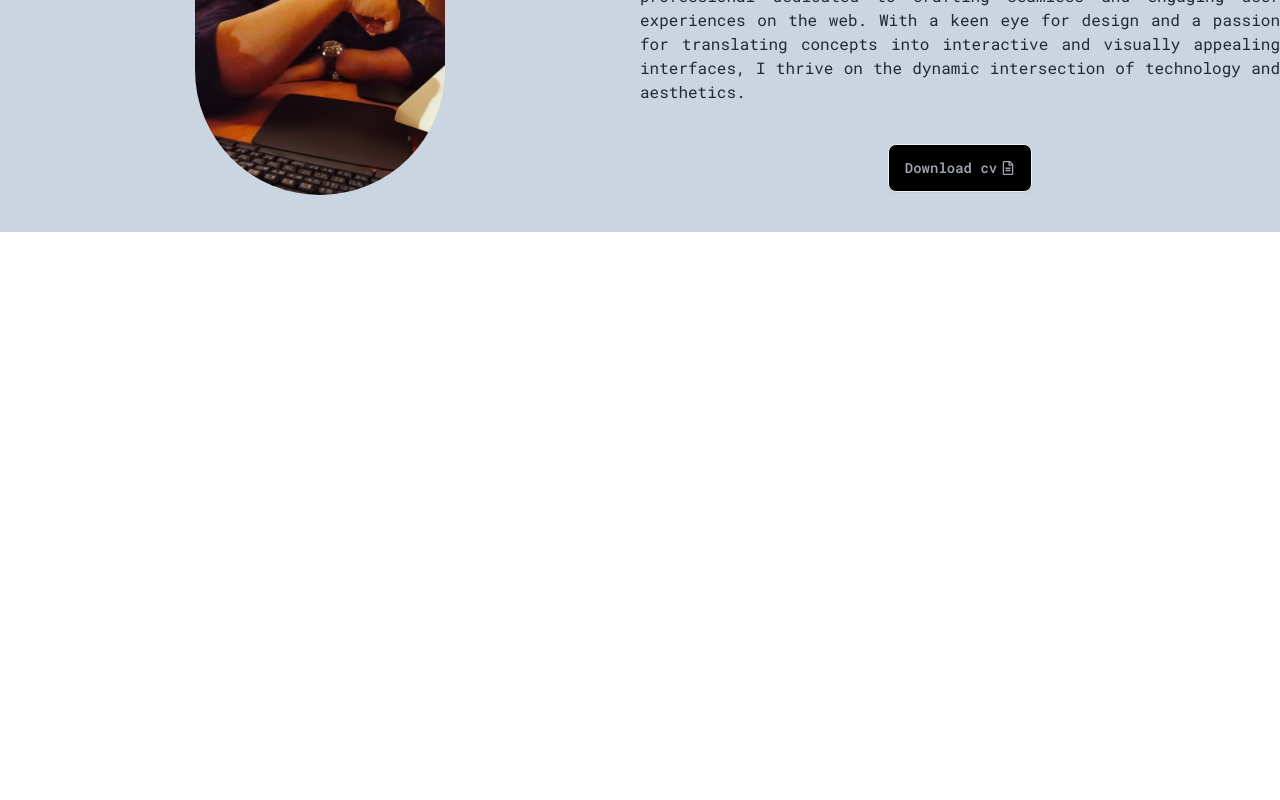
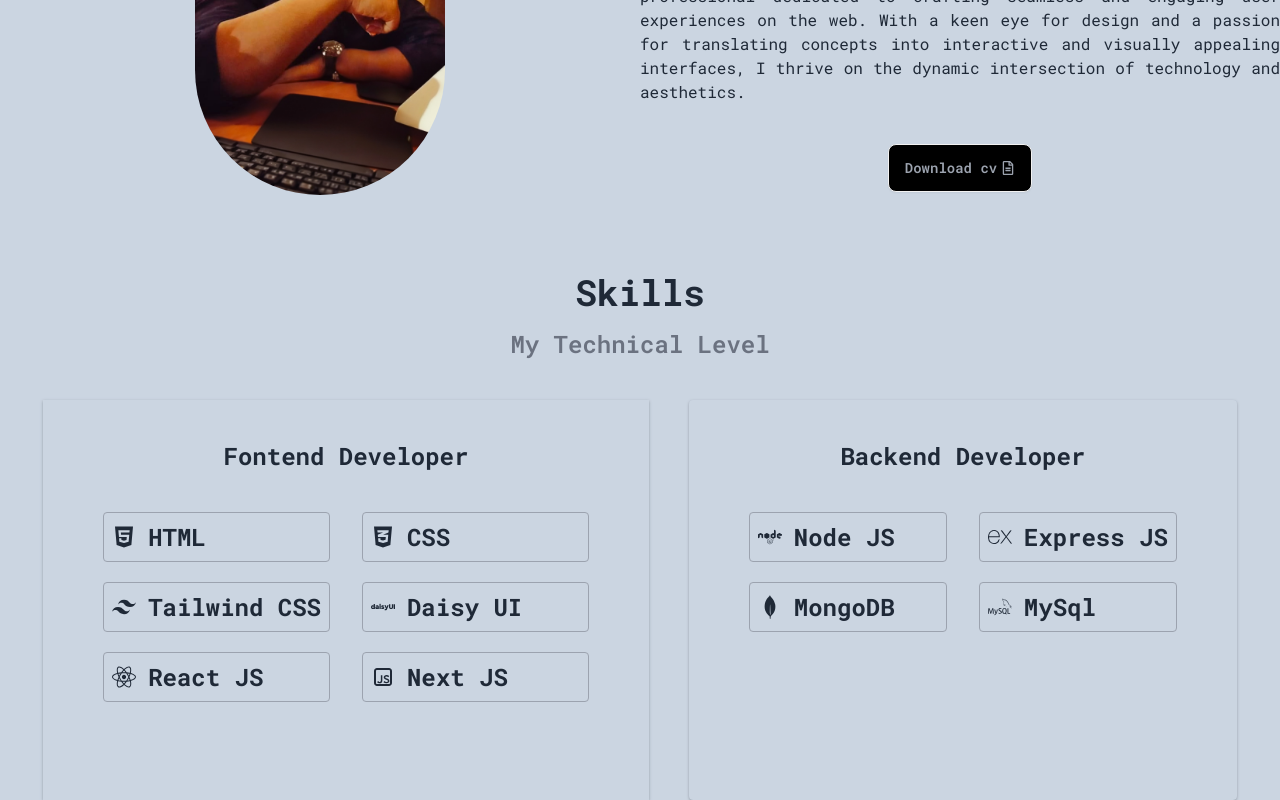
Before and after one commit to AshikurZaman01/portfolio-app, a React (Vite) app: page / in a window 1280 px wide. Shown: the part 1231-2031 px from the top of the page. Before the commit the page ends 1463 px from the top, so only its background shows below. Built offline with nearby package versions, Linux system fonts and the light colour scheme.

Commit message:
add skill page

```diff
--- a/src/Components/About/About.jsx
+++ b/src/Components/About/About.jsx
@@ -9,7 +9,7 @@ const About = () => {
         <div>
             <div className="text-center mb-10 pb-10">
                 <h1 className="text-3xl md:text-4xl font-bold my-5">About Me</h1>
-                <h4 className="text-sm md:text-xl font-semibold">My Introduction</h4>
+                <h4 className="text-sm md:text-xl font-semibold text-gray-500">My Introduction</h4>
             </div>
 
             <div>
@@ -22,7 +22,7 @@ const About = () => {
                     </div>
 
                     <div className="flex-1 order-2 md:order-2 ">
-                        <div className="flex items-center justify-center md:justify-start gap-5 md:gap-20 text-2xl ">
+                        <div className="flex items-center justify-center md:justify-start gap-5 md:gap-20 text-xl md:text-2xl ">
                             <div className="flex flex-col justify-center items-center p-4 rounded space-y-3 border border-slate-400 shadow shadow-slate-500">
                                 <span className=""><FaRegIdBadge /></span>
                                 <h2>Experience</h2>
--- a/src/Components/HomeComponets/Home.jsx
+++ b/src/Components/HomeComponets/Home.jsx
@@ -1,4 +1,5 @@
 import About from "../About/About";
+import Skills from "../Skills/Skills";
 import Hero from "./Hero/Hero";
 
 const Home = () => {
@@ -6,6 +7,7 @@ const Home = () => {
         <div>
             <Hero></Hero>
             <About></About>
+            <Skills></Skills>
         </div>
     );
 };
--- /dev/null
+++ b/src/Components/Skills/Skills.jsx
@@ -0,0 +1,54 @@
+import { FaHtml5, FaNode, FaReact } from "react-icons/fa";
+import { FaCss3Alt } from "react-icons/fa";
+import { SiDaisyui, SiExpress, SiMongodb, SiMysql, SiTailwindcss } from "react-icons/si";
+import { RiJavascriptLine } from "react-icons/ri";
+
+const Skills = () => {
+    return (
+        <div>
+            <div className="my-10 text-center space-y-4">
+                <h1 className="text-2xl md:text-4xl font-bold">Skills</h1>
+                <h4 className="text-sm text-gray-500 md:text-2xl font-semibold">My Technical Level</h4>
+            </div>
+
+            <div className="flex flex-col md:flex-row justify-center items-center gap-10">
+                <div className="shadow shadow-gray-400 px-5 pt-10 pb-5 md:h-[400px] h-[520px]">
+                    <div><h1 className="md:text-2xl text-xl font-bold text-center">Fontend Developer</h1></div>
+
+                    <div className="p-10 grid md:grid-cols-2 grid-cols-1 gap-x-8 gap-y-5">
+                        <h3 className="border border-gray-400 p-2 rounded flex items-center gap-3 md:text-2xl font-bold"><span><FaHtml5 /></span>HTML</h3>
+
+                        <h3 className="border border-gray-400 p-2 rounded flex items-center gap-3 md:text-2xl font-bold"><span><FaCss3Alt /></span>CSS</h3>
+
+                        <h3 className="border border-gray-400 p-2 rounded flex items-center gap-3 md:text-2xl font-bold"><span><SiTailwindcss /></span>Tailwind CSS</h3>
+
+                        <h3 className="border border-gray-400 p-2 rounded flex items-center gap-3 md:text-2xl font-bold"><span><SiDaisyui /></span>Daisy UI</h3>
+
+                        <h3 className="border border-gray-400 p-2 rounded flex items-center gap-3 md:text-2xl font-bold"><span><FaReact /></span>React JS</h3>
+
+                        <h3 className="border border-gray-400 p-2 rounded flex items-center gap-3 md:text-2xl font-bold"><span><RiJavascriptLine /></span>Next JS</h3>
+                    </div>
+                </div>
+
+                <div className="shadow shadow-gray-400 px-5 pt-10 pb-5 md:h-[400px] md:mt-0 mt-10 rounded">
+                    <div><h1 className="md:text-2xl text-xl font-bold text-center">Backend Developer</h1></div>
+
+                    <div className="p-10 grid md:grid-cols-2 grid-cols-1 gap-x-8 gap-y-5">
+                        <h3 className="border border-gray-400 p-2 rounded flex items-center gap-3 md:text-2xl font-bold"><span><FaNode /></span>Node JS</h3>
+
+                        <h3 className="border border-gray-400 p-2 rounded flex items-center gap-3 md:text-2xl font-bold"><span><SiExpress /></span>Express JS</h3>
+
+                        <h3 className="border border-gray-400 p-2 rounded flex items-center gap-3 md:text-2xl font-bold"><span><SiMongodb /></span>MongoDB</h3>
+
+                        <h3 className="border border-gray-400 p-2 rounded flex items-center gap-3 md:text-2xl font-bold"><span><SiMysql /></span>MySql</h3>
+
+
+                    </div>
+                </div>
+            </div>
+
+        </div>
+    );
+};
+
+export default Skills;
```
